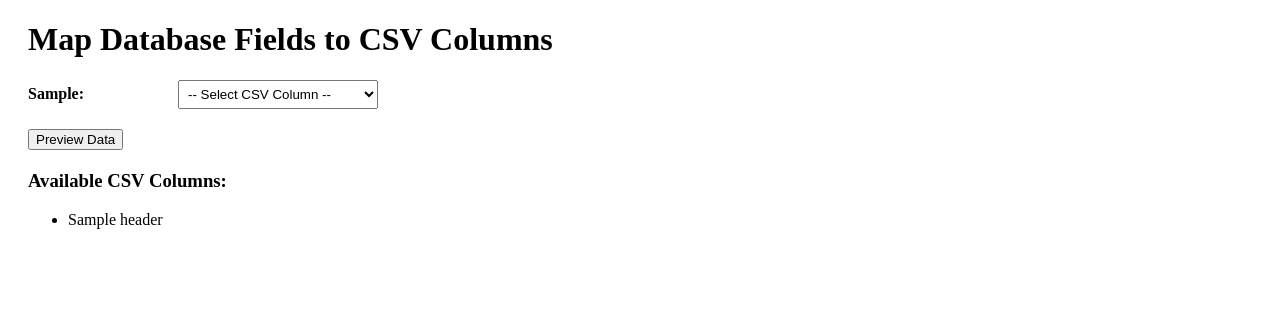
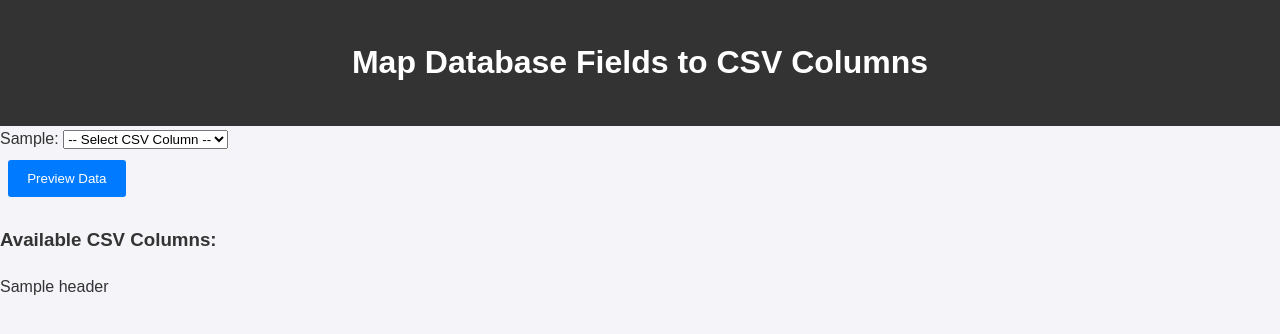
Before and after one commit to GTScotTB/racing, a Flask app: template templates/mapping.html in a window 1280 px wide. Shown: the top 334 px of the page. Run offline with Flask 3, Linux system fonts and the light colour scheme; the template is opened without the code that fills it: most values are stand-ins (such as "Sample title", 1, 10 or a date in 2020).

Commit message:
updated html headers on import route html

```diff
--- a/templates/import.html
+++ b/templates/import.html
@@ -2,9 +2,12 @@
 <html>
 <head>
     <title>Import Entries</title>
+    <link rel="stylesheet" href="{{ url_for('static', filename='styles.css') }}">
 </head>
 <body>
-    <h1>Import Entries</h1>
+    <header>
+        <h1>Import Entries</h1>
+    </header>
 
     {% with messages = get_flashed_messages(with_categories=true) %}
         {% if messages %}
--- a/templates/mapping.html
+++ b/templates/mapping.html
@@ -2,32 +2,13 @@
 <html>
 <head>
     <title>Map CSV Columns</title>
-    <style>
-        .mapping-container {
-            margin: 20px;
-        }
-        .mapping-row {
-            margin: 15px 0;
-            display: flex;
-            align-items: center;
-        }
-        .mapping-row label {
-            width: 150px;
-            font-weight: bold;
-        }
-        select {
-            width: 200px;
-            padding: 5px;
-        }
-        .submit-button {
-            margin-top: 20px;
-        }
-    </style>
+    <link rel="stylesheet" href="{{ url_for('static', filename='styles.css') }}">
 </head>
 <body>
     <div class="mapping-container">
-        <h1>Map Database Fields to CSV Columns</h1>
-
+        <header>
+            <h1>Map Database Fields to CSV Columns</h1>
+        </header>
         <form action="{{ url_for('preview_data') }}" method="POST" id="mappingForm">
             <!-- Store the raw data as stringified JSON -->
             <input type="hidden" id="rawCsvData" name="raw_csv_data" value="">
```
